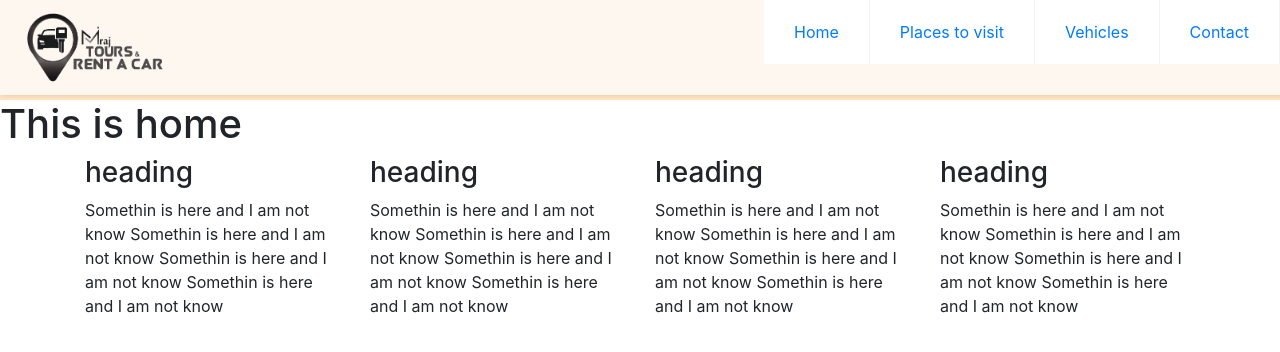
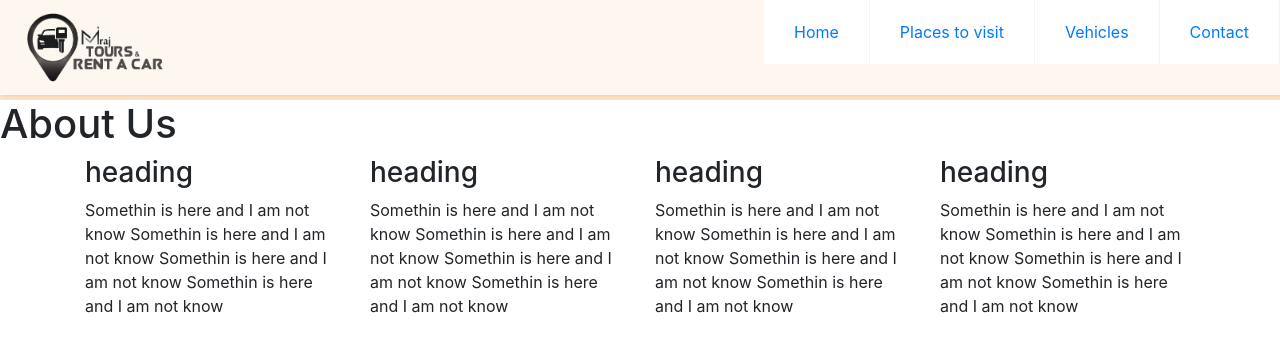
Before and after one commit to yashodgayashan/Tourism-Web-Site, a React (Create React App) app: page /contact-us in a window 1280 px wide. Shown: the top 352 px of the page. Built offline with nearby package versions, Linux system fonts and the light colour scheme.

Commit message:
modified body component

```diff
--- a/src/components/body/Body.js
+++ b/src/components/body/Body.js
@@ -12,7 +12,7 @@ const Body = () => {
       <div className="bodyDiv"></div>
       <Router>
         <Switch>
-          <Route path="/">
+          <Route exact path="/">
             <Home />
           </Route>
           <Route path="/home">
```
